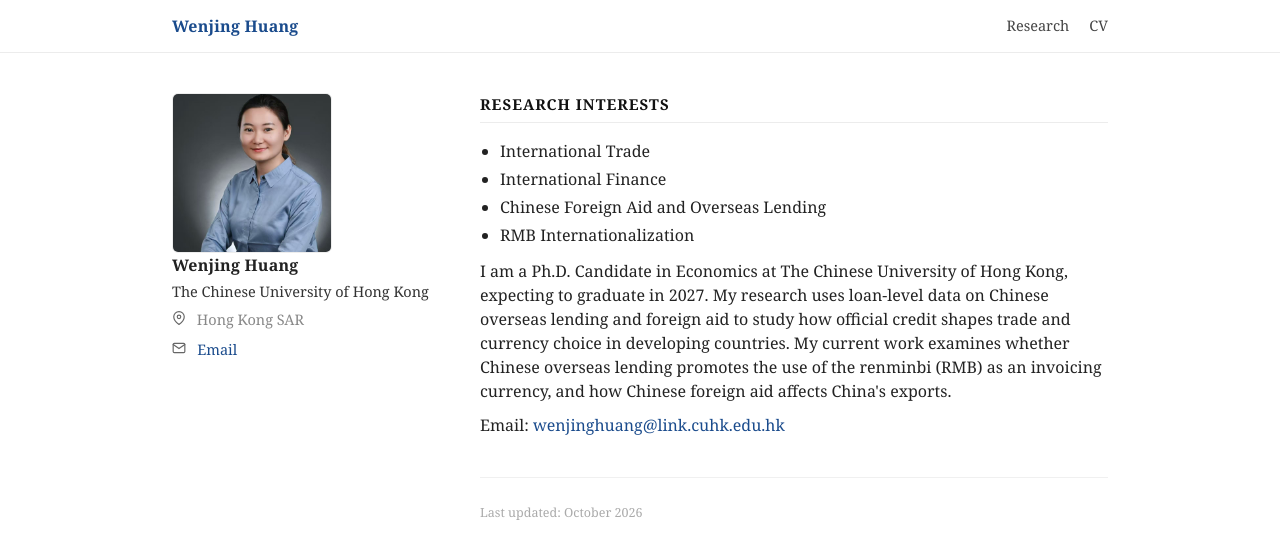
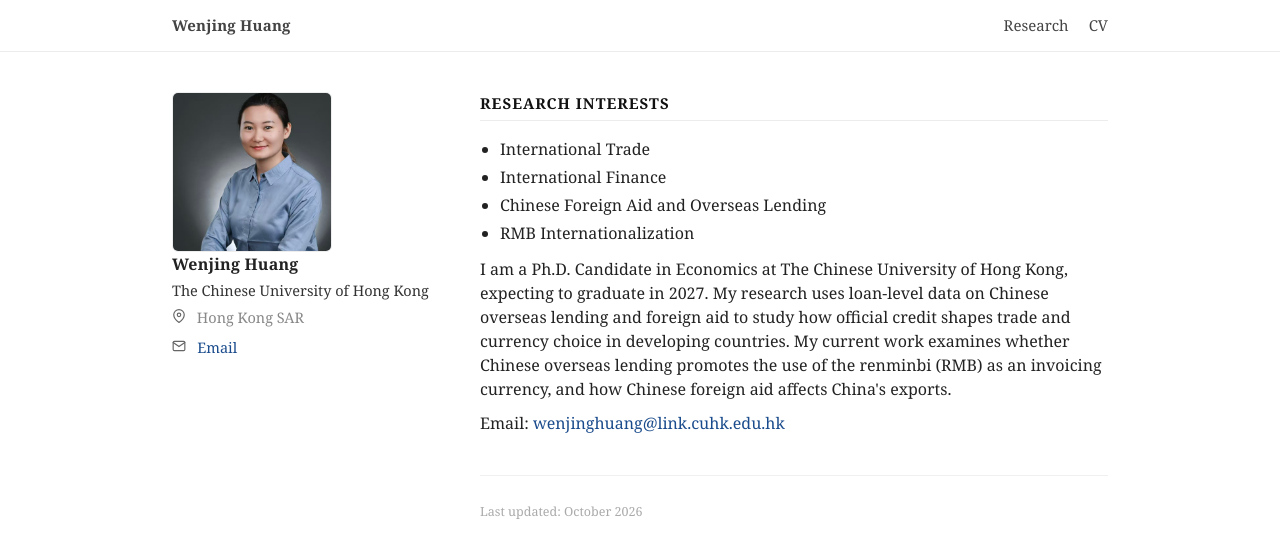
Before and after one commit to wenjinghuangecon/wenjinghuangecon.github.io, a plain HTML site: page index.html in a window 1280 px wide. Drawn offline with Linux system fonts and the light colour scheme.

Commit message:
Update style.css

```diff
--- a/assets/css/style.css
+++ b/assets/css/style.css
@@ -47,9 +47,15 @@ a:hover {
 
 .nav-brand {
   font-weight: 700;
-  font-size: 16px;
+  font-size: 15px;
   letter-spacing: 0.2px;
+  color: #444;
 }
+.nav-brand:hover{
+  color:#1a4b8c;
+  text-decoration:none;
+}
+
 
 .nav-links {
   display: flex;
@@ -58,7 +64,7 @@ a:hover {
 
 .nav-links a {
   color: #444;
-  font-size: 14.5px;
+  font-size: 15px;
 }
 .nav-links a:hover {
   color: #1a4b8c;
```
